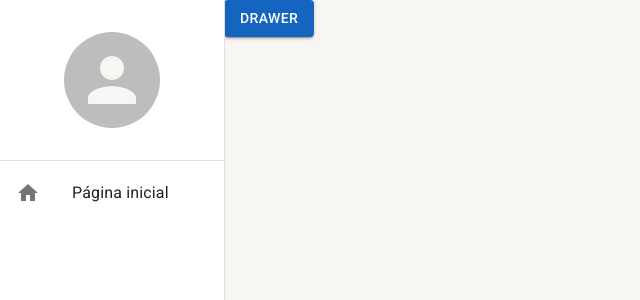
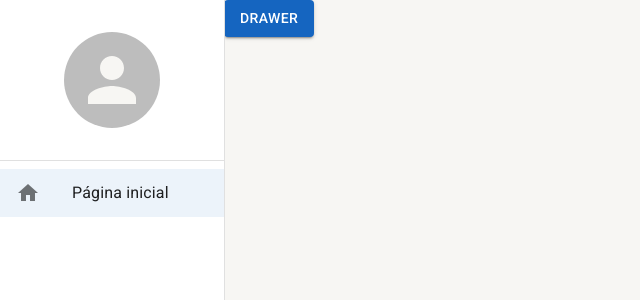
Before and after one commit to marciojunior11/avpfi, a React (Create React App) app: page /home in a window 1280 px wide. Shown: the top 300 px of the page, without its empty margins (0-640 px from the left). Built offline with nearby package versions, Linux system fonts and the light colour scheme.

Commit message:
feat: drawerOptions dinamico

```diff
--- a/src/routes/index.tsx
+++ b/src/routes/index.tsx
@@ -1,9 +1,20 @@
 import { Button } from "@mui/material";
+import { useEffect } from "react";
 import { Routes, Route, Navigate } from "react-router-dom";
 import { useDrawerContext } from "../shared/contexts";
 
 export const AppRoutes = () => {
-    const { toggleDrawerOpen } = useDrawerContext();
+    const { toggleDrawerOpen, setDrawerOptions } = useDrawerContext();
+
+    useEffect(() => {
+        setDrawerOptions([
+            {
+                label: 'Página inicial',
+                icon: 'home',
+                path: '/home',
+            },
+        ]);
+    }, []);
 
     return (
         <Routes>
--- a/src/shared/components/side-menu/SideMenu.tsx
+++ b/src/shared/components/side-menu/SideMenu.tsx
@@ -1,14 +1,47 @@
 import { Drawer, useTheme, Avatar, Divider, List, ListItemButton, ListItemIcon, ListItemText, Icon, useMediaQuery } from "@mui/material"
 import { Box } from "@mui/system"
 import React from "react"
+import { useMatch, useNavigate, useResolvedPath } from "react-router-dom";
 import { useDrawerContext } from "../../contexts";
+
+interface IListItemLinkProps {
+    to: string;
+    icon: string;
+    label: string;
+    onClick: (() => void) | undefined;
+}
+
+const ListItemLink: React.FC<IListItemLinkProps> = ({ to, icon, label, onClick }) => {
+
+    const navigate = useNavigate();
+
+    const resolvedPath = useResolvedPath(to);
+
+    const match = useMatch({ path: resolvedPath.pathname, end: false });
+
+    const handleClick = () => {
+        navigate(to);
+        onClick?.();
+    }
+
+    return (
+        <ListItemButton selected={!!match} onClick={handleClick}>
+            <ListItemIcon>
+                <Icon>
+                    {icon}
+                </Icon>
+            </ListItemIcon>
+            <ListItemText primary={label}/>
+        </ListItemButton>
+    );
+};
 
 export const SideMenu = ({children}: {children: React.ReactNode}) => {
 
     const theme = useTheme();
     const smDown = useMediaQuery(theme.breakpoints.down('sm'));
 
-    const { isDrawerOpen, toggleDrawerOpen } = useDrawerContext();
+    const { isDrawerOpen, toggleDrawerOpen, drawerOptions } = useDrawerContext();
 
     return (
         <>
@@ -27,14 +60,14 @@
 
                     <Box flex={1}>
                         <List component='nav'>
-                            <ListItemButton>
-                                <ListItemIcon>
-                                    <Icon>
-                                        home
-                                    </Icon>
-                                </ListItemIcon>
-                                <ListItemText primary='Página inicial'/>
-                            </ListItemButton>
+                            {drawerOptions.map(drawerOption => (
+                                <ListItemLink
+                                    icon={drawerOption.icon}
+                                    to={drawerOption.path}
+                                    label={drawerOption.label}
+                                    onClick={smDown ? toggleDrawerOpen : undefined}
+                                />
+                            ))}
                         </List>
                     </Box>
                 </Box>
--- a/src/shared/contexts/DrawerContext.tsx
+++ b/src/shared/contexts/DrawerContext.tsx
@@ -1,27 +1,40 @@
 import React, { createContext, useCallback, useContext, useState } from "react";
+
+interface IDrawerOptions {
+    icon: string;
+    path: string;
+    label: string;
+};
 
 interface IDrawerContextData {
     isDrawerOpen: boolean;
     toggleDrawerOpen: () => void;
-}
+    drawerOptions: IDrawerOptions[];
+    setDrawerOptions: (newDrawerOptions: IDrawerOptions[]) => void;
+};
 
 const DrawerContext = createContext({} as IDrawerContextData);
 
 export const useDrawerContext = () => {
     return useContext(DrawerContext);
-}
+};
 
 export const DrawerProvider = ({ children }: {children: React.ReactNode}) => {
 
     const [isDrawerOpen, setIsDrawerOpen] = useState(false);
+    const [drawerOptions, setDrawerOptions] = useState<IDrawerOptions[]>([]);
 
     const toggleDrawerOpen = useCallback(() => {
         setIsDrawerOpen(oldDrawerOpen => !oldDrawerOpen)
-    }, [])
+    }, []);
+
+    const handleSetDrawerOptions = useCallback((newDrawerOptions: IDrawerOptions[]) => {
+        setDrawerOptions(newDrawerOptions)
+    }, []);
 
     return (
-        <DrawerContext.Provider value={{ isDrawerOpen, toggleDrawerOpen }}>
+        <DrawerContext.Provider value={{ isDrawerOpen, drawerOptions, toggleDrawerOpen, setDrawerOptions: handleSetDrawerOptions }}>
             {children}
         </DrawerContext.Provider>
-    )
-}
+    );
+};
```
